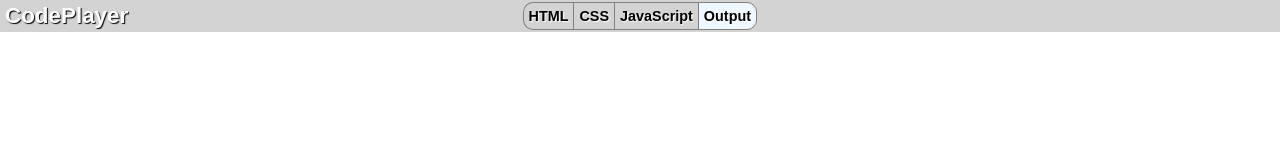
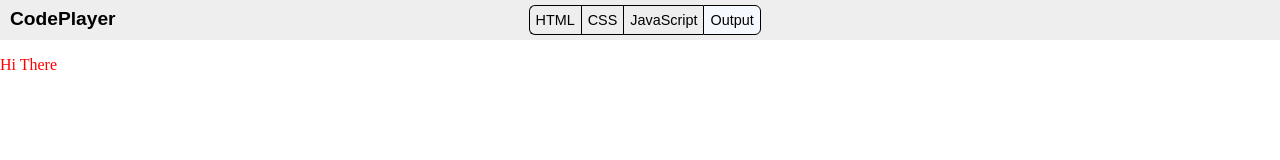
Before and after one commit to MarkAvilin1/MyCodePlayer, a plain HTML site: page index.html in a window 1280 px wide. Both pictures are taken after a click on the element "HTML". Drawn offline with Linux system fonts and the light colour scheme.

Commit message:
Update HTML

```diff
--- a/index.html
+++ b/index.html
@@ -1,53 +1,166 @@
-<!DOCTYPE html>
 <html lang="en">
 <head>
+    <meta charset="UTF-8">
 
-    <meta charset="UTF-8">
     <title>Code Player</title>
+    <script src="jQuery.js" ></script>
 
-    <script type="text/javascript" src="jQuery.js"></script>
-    <script type="text/javascript" src="jquery-ui.js"></script>
-    <script type="text/javascript" src="script.js"></script>
+    <style>
+        body {
+            margin: 0px;
+            padding: 0px;
+            font-family: sans-serif;
+        }
 
-    <link rel="stylesheet" type="text/css" href="style.css">
+        #navbar {
+
+            width: 100%;
+            height: 30px;
+            background-color: #EEE;
+            padding: 5px;
+
+        }
+
+        #logo {
+            float: left;
+            font-size: 120%;
+            font-weight: bolder;
+            padding: 3px 5px;
+        }
+
+        #btNav {
+            margin: 0 auto;
+            width: 233px;
+            text-align: center;
+
+        }
+
+        .nav {
+           float: left;
+            border: 1px solid black;
+            border-right: none;
+            font-size: 90%;
+            padding: 6px;
+        }
+
+        #html{
+            border-bottom-left-radius: 6px;
+            border-top-left-radius: 6px;
+        }
+
+        #output {
+            border-right: 1px solid black;
+            border-bottom-right-radius: 6px;
+            border-top-right-radius: 6px;
+        }
+
+        .active {
+            background-color: #F5F9FF;
+            display: block;
+        }
+
+        .highlight {
+            background-color: #E4E4E4;
+        }
 
 
+        .hidden {
+            display: none;
+        }
+
+        .panel {
+            float: left;
+            border-top: none;
+            border-left: none;
+            border-color: #E4E4E4;
+            resize: none;
+        }
+
+        #outputPanel {
+            border: none;
+        }
+
+    </style>
+
 </head>
+
+
 <body>
 
-   <div id="header">
+    <div id="navbar">
 
-       <div id="logo">CodePlayer</div>
+        <div id="logo">CodePlayer</div>
 
-       <div id="buttonsContainer">
+        <div id="btNav">
+            <div class="nav active" id="html">HTML</div>
+            <div class="nav" id="css">CSS</div>
+            <div class="nav" id="js">JavaScript</div>
+            <div class="nav active" id="output">Output</div>
+        </div>
 
-           <div class="toggleButton azul" id="html">HTML</div>
+    </div>
 
-           <div class="toggleButton" id="css">CSS</div>
+    <div class="body">
 
-           <div class="toggleButton" id="js">JavaScript</div>
+        <textarea class="panel" id="htmlPanel">  <p id="text"> Hello world! </p> </textarea>
 
-           <div class="toggleButton azul" id="output">Output</div>
+        <textarea class="panel hidden" id="cssPanel"> p {color:red;}</textarea>
 
-       </div>
+        <textarea class="panel hidden" id="jsPanel">document.getElementById('text').innerHTML = 'Hi There';
+</textarea>
 
-       <div id="clear"></div>
+        <iframe class="panel" id="outputPanel" ></iframe>
 
-       <div id="bodyConainer">
+    </div>
 
-           <textarea class="panel" id="htmlPanel"></textarea>
 
-           <textarea class="panel hidden" id="cssPanel"></textarea>
+<script type="text/javascript">
 
-           <textarea class="panel hidden" id="jsPanel"></textarea>
+    $('.nav').hover(function(){
+        $(this).addClass('highlight');
+    }, function(){
+        $(this).removeClass('highlight');
+    });
 
-           <iframe id="outputPanel" class="panel"></iframe>
+//////////////////////////////////////////////////
 
-       </div>
+    $('.nav').click(function() {
+
+        $(this).toggleClass('active');
+        $(this).removeClass('highlight');
+
+        let panelId = $(this).attr('id') +'Panel';
+        $('#'+panelId).toggleClass('hidden');
+
+        let counter = 4 - $('.hidden').length;
+        $('.panel').width(($(window).width()/counter)-15);
+
+    });
+
+    function updateOutput() {
+
+        $("#outputPanel").contents().find("html").html(
+          '<html><head><style>' + $('#cssPanel').val() + '</style></head><body>'+  $('#htmlPanel').val() + '</body></html>' );
+
+        document.getElementById('outputPanel').contentWindow.eval($('#jsPanel').val());
+
+    }
+
+    $('.panel').height(($(window).height()-$('#navbar').height())-15)
+
+    $('.panel').width(($(window).width()/2)-15);
+
+    updateOutput();
+
+    $('#htmlPanel').on("change keyup paste", function() {
+
+        updateOutput()
+
+    });
 
 
 
-   </div>
+</script>
 
 </body>
 </html>
```
